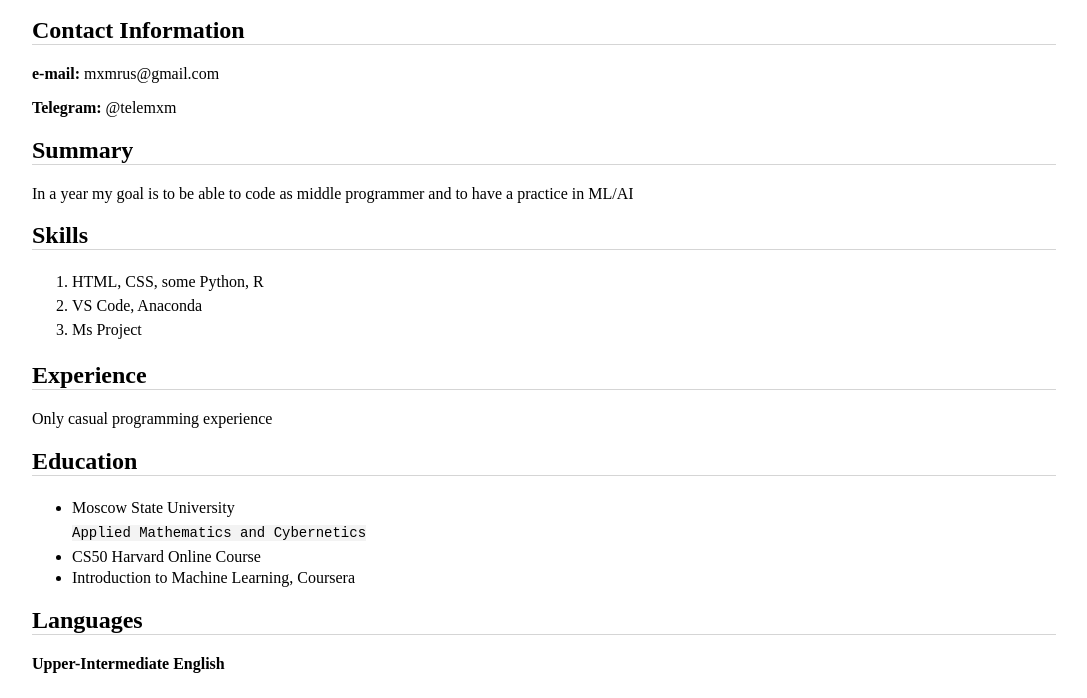
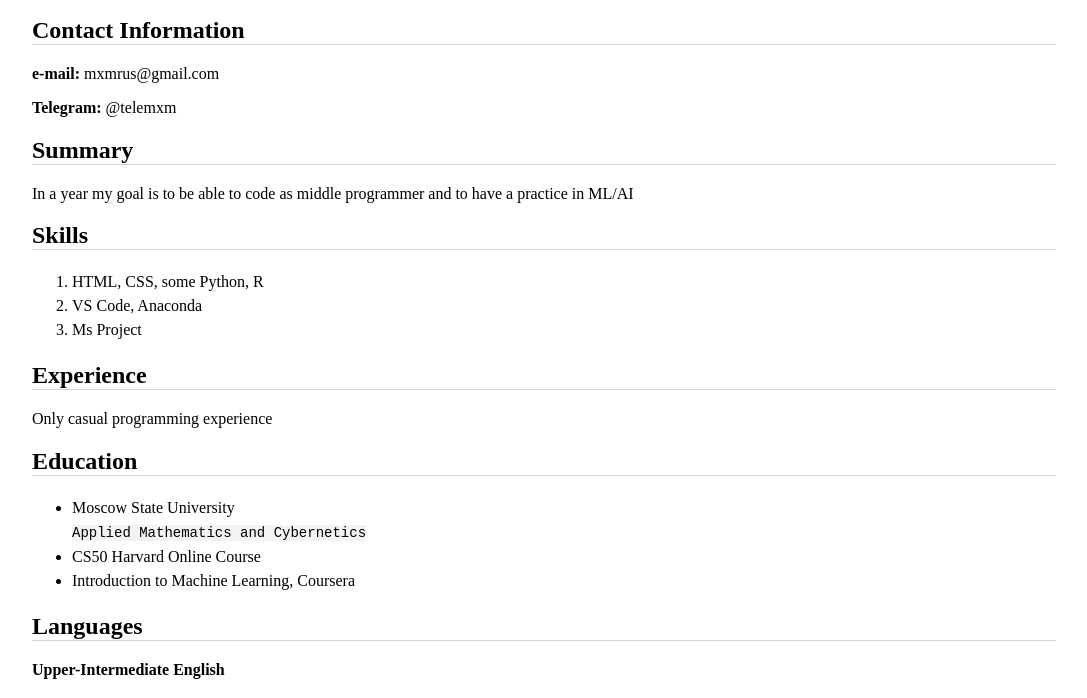
Before and after one commit to gitmaxx/rsschool-cv, a plain HTML site: page index.html in a window 1280 px wide. Shown: the part 102-800 px from the top of the page, without its empty margins (96-1183 px from the left). Drawn offline with Linux system fonts and the light colour scheme.

Commit message:
fix: change parameter name

```diff
--- a/index.html
+++ b/index.html
@@ -41,7 +41,7 @@
               <code class="specialization">Applied Mathematics and Cybernetics</code>
             </li>
             <li class="edu">CS50 Harvard Online Course</li>
-            <li ckass="edu">Introduction to Machine Learning, Coursera</li>
+            <li class="edu">Introduction to Machine Learning, Coursera</li>
           </ul>
         </section>
         <section>
```
